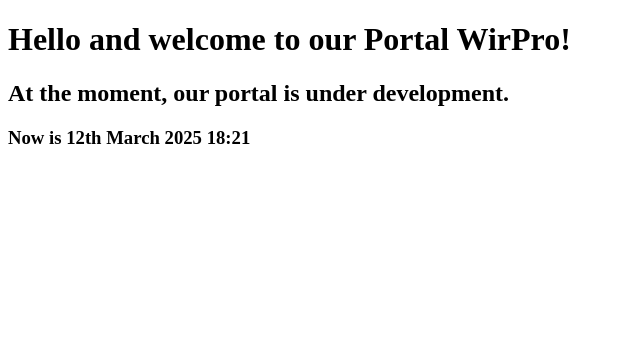
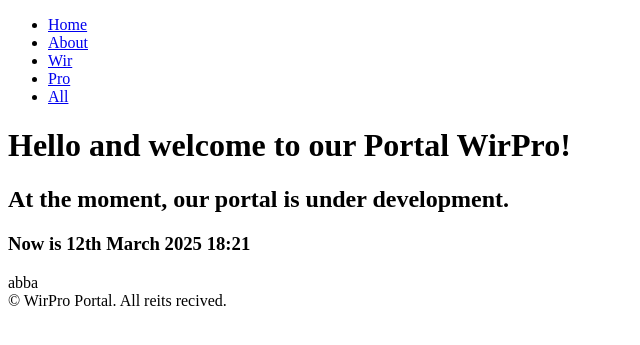
Before and after one commit to Aleksxan/WirPro, a Django app: page / in a window 1280 px wide. Shown: the top 345 px of the page, without its empty margins (0-640 px from the left). Run offline with Django 5.2, Linux system fonts and the light colour scheme.

Commit message:
Upgrade base, index, navbar

```diff
--- /dev/null
+++ b/templates/base.html
@@ -0,0 +1,18 @@
+<!DOCTYPE html>
+<html lang="en">
+<head>
+  <meta charset="UTF-8">
+  <title>{% block title %}
+  	WirPro Portal
+  {% endblock %}</title>
+</head>
+{% include 'components/navbar.html' %}
+<body>
+{% block body %}
+	Base body!!!
+{% endblock %}
+<footer>
+  &copy; WirPro Portal. All reits recived.
+</footer>
+</body>
+</html>
--- /dev/null
+++ b/templates/components/navbar.html
@@ -0,0 +1,9 @@
+<nav>
+  <ul>
+    <li><a href="#"> Home </a>  </li>
+    <li><a href="#"> About </a>  </li>
+    <li><a href="#"> Wir </a>  </li>
+    <li><a href="#"> Pro </a>  </li>
+    <li><a href="#"> All </a>  </li>
+  </ul>
+</nav>
--- a/templates/index.html
+++ b/templates/index.html
@@ -1,12 +1,10 @@
-<!DOCTYPE html>
-<html lang="en">
-<head>
-    <meta charset="UTF-8">
-    <title>WirPro Portal Index</title>
-</head>
-<body>
-<h1>Hello and welcome to our Portal WirPro!</h1>
+{% extends 'base.html' %}
+{% block title %}
+	WirPro Portal Index
+{% endblock %}
+{% block body %}
+	<h1>Hello and welcome to our Portal WirPro!</h1>
 <h2>At the moment, our portal is under development. </h2>
 <h3>Now is {% now "jS F Y H:i" %}</h3>
-</body>
-</html>
+<div> abba</div>
+{% endblock %}
```
